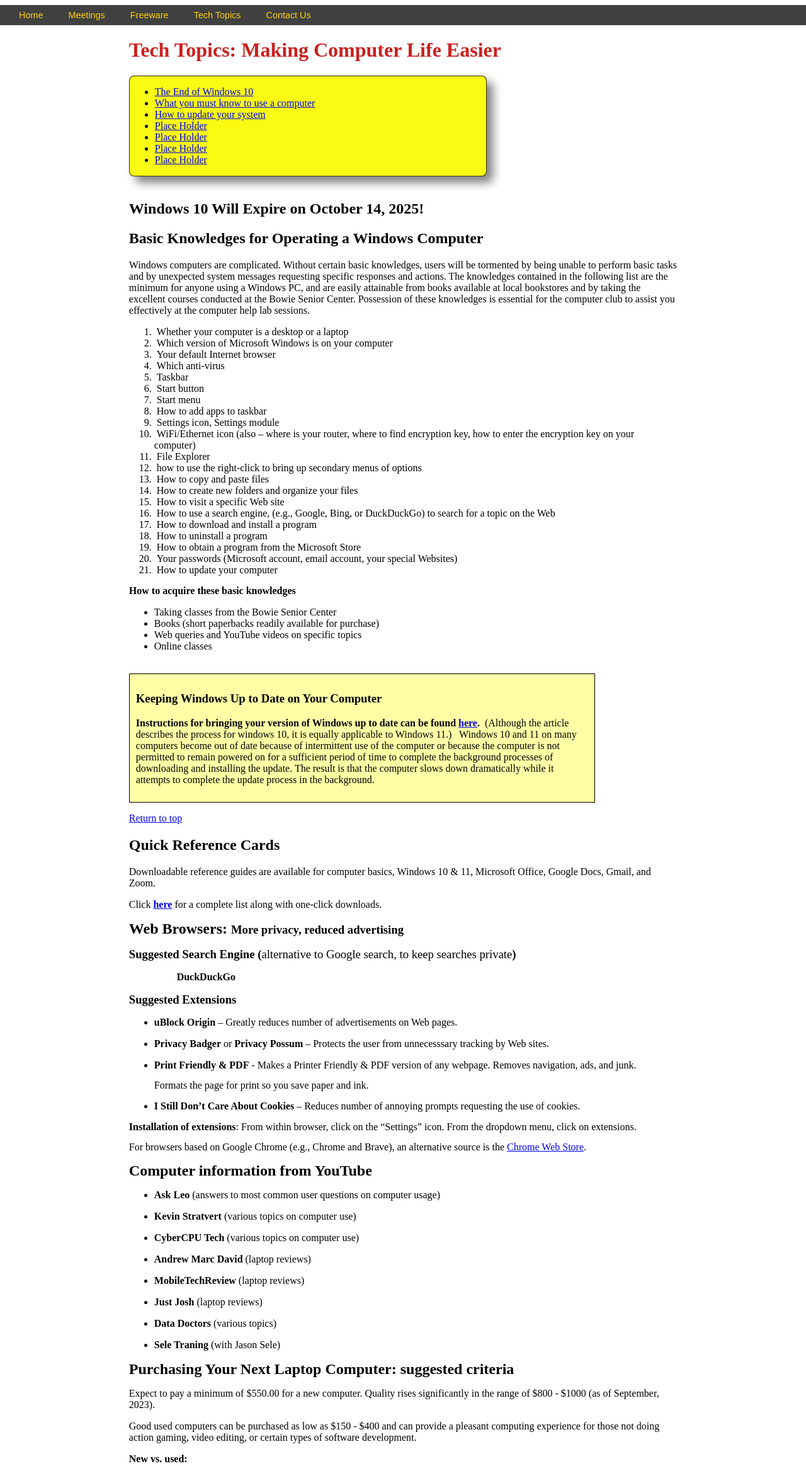
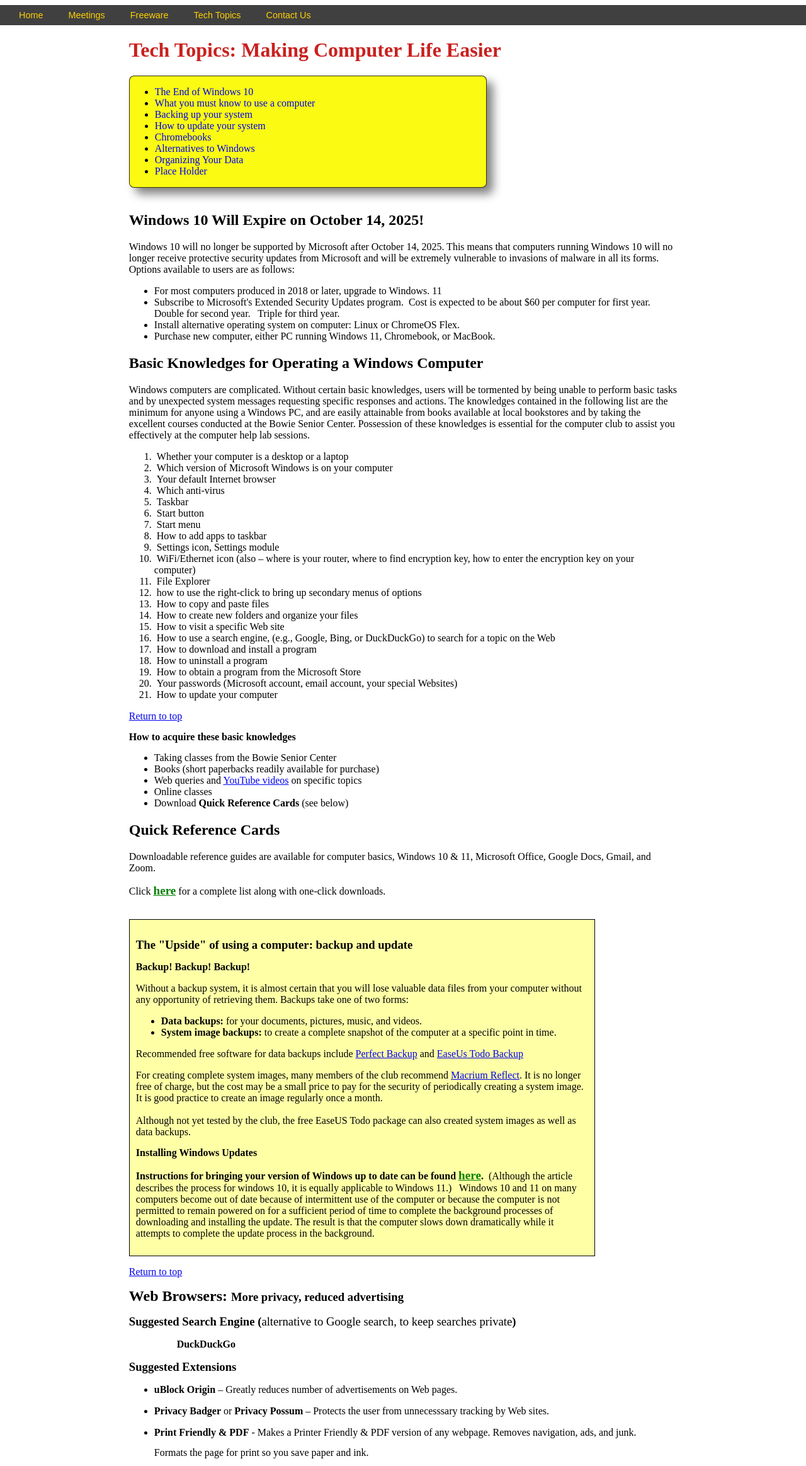
Before and after one commit to RoyRogers08/BSCC-GitHub, a plain HTML site: page techtop.html in a window 1280 px wide. Shown: the part 103-2430 px from the top of the page at 63% size. Drawn offline with Linux system fonts and the light colour scheme.

Commit message:
Continued development

```diff
--- a/css/styles.css
+++ b/css/styles.css
@@ -454,3 +454,20 @@
     .box h4{
         line-height: .4em;
     }
+
+    .linksize{
+        font-size: 1.2em;
+        font-weight:bold;
+        color:green;
+    }
+
+    .ul_link a:hover{
+        text-decoration: none;
+        background-color: black;
+        color:#ffd000;
+    }
+
+    .ul_link a, a:visited{
+        text-decoration: none;
+
+    }
--- a/techtop.html
+++ b/techtop.html
@@ -33,20 +33,21 @@
         <h1><font color="#c9211e"><font face="Liberation Serif, serif">Tech
         Topics: Making Computer Life Easier</font></font></h1>
 
-        <div class="techtop">
+        <div class="techtop ul_link">
             <ul>
 
             <li><a href="#expire">The End of Windows 10</a>
             </li>
             <li><a href="#basics">What you must know to use a computer</a>
             </li>
+            <li><a href="#backup">Backing up your system</a>
             <li><a href="#update">How to update your system</a>
             </li>
-            <li><a href="https://sourceforge.net/">Place Holder</a>
+            <li><a href="#chromebooks">Chromebooks</a>
             </li>
-            <li><a href="https://www.softpedia.com/">Place Holder</a>
+            <li><a href="#linux">Alternatives to Windows</a>
             </li>
-            <li><a href="https://www.bleepingcomputer.com/">Place Holder</a>
+            <li><a href="#organize">Organizing Your Data</a>
             </li>
             <li><a href="https://www.majorgeeks.com/">Place Holder</a>
             </li>
@@ -57,6 +58,16 @@
         <div class="box">
 
             <h2 id="expire">Windows 10 Will Expire on October 14, 2025!</h2>
+            Windows 10 will no longer be supported by Microsoft after October 14, 2025.  This means that computers running Windows 10 will no longer receive protective security updates from Microsoft and will be extremely vulnerable to invasions of malware in all its forms. Options available to users are as follows:
+
+            <ul>
+                <li>For most computers produced in 2018 or later, upgrade to Windows. 11</li>
+                <li>Subscribe to Microsoft's Extended Security Updates program.&nbsp;   Cost is expected to be about $60 per computer for first year.&nbsp;  Double for second year.  &nbsp; Triple for third year.</li>
+                <li>Install alternative operating system on computer:  Linux or ChromeOS Flex.</li>
+                <li>Purchase new computer, either PC running Windows 11, Chromebook, or MacBook.</li>
+
+
+            </ul>
 
             <h2 id="basics">Basic Knowledges for Operating a Windows Computer</h2>
 
@@ -87,14 +98,21 @@
                 <li>&nbsp;How to update your computer</li>
              </ol>
 
+             <p><a href="#">Return to top</a></p>
+
              <h4>How to acquire these basic knowledges</h4>
                 <ul>
                     <li>Taking classes from the Bowie Senior Center</li>
                     <li>Books (short paperbacks readily available for purchase)</li>
-                    <li>Web queries and YouTube videos on specific topics</li>
+                    <li>Web queries and <a href="techtop_youtube.html">YouTube videos</a> on specific topics</li>
                     <li>Online classes</li>
+                    <li>Download <b>Quick Reference Cards</b> (see below)</li>
                 </ul>
-                <br>
+
+
+                <h2>Quick Reference Cards</h2>
+                <p>Downloadable reference guides are available for computer basics, Windows 10 & 11, Microsoft Office, Google Docs, Gmail, and Zoom.</p>
+                <p>Click <a class="linksize"href="techtop_quickref.html">here</a> for a complete list along with one-click downloads.</p><br>
 
 
             <table id="update" width="85%" cellpadding="6" cellspacing="0" style="background: transparent">
@@ -102,8 +120,21 @@
 
             <tr>
                 <td width="100%" valign="top" bgcolor="#ffffa6" style="background: #ffffa6; border: 1px solid #000000; padding: 10px;"><p align="left" style="font-variant: normal; font-style: normal; text-decoration: none">
-                    <h3>Keeping Windows Up to Date on Your Computer</h3>
-                    <b>Instructions for bringing your version of Windows up to date can be found <a href="pdf/Updating%20Windows%2010.pdf">here</a>.  </b>&nbsp;(Although the article describes the process for windows 10, it is equally applicable to Windows 11.) &nbsp; Windows 10 and 11 on many computers become out of date because of intermittent use of the computer or because the computer is not permitted to remain powered on for a sufficient period of time to complete the background processes of downloading and installing the update. The result is that the computer slows down dramatically while it attempts to complete the update process in the background.</p>
+                    <h3 id="backup">The "Upside" of using a computer:  backup and update</h3>
+                    <h4>Backup! Backup! Backup!</h4>
+                    Without a backup system, it is almost certain that you will lose valuable data files from your computer without any opportunity of retrieving them.  Backups take one of two forms:
+                    <ul>
+                        <li><b>Data backups:</b>  for your documents, pictures, music, and videos.</li>
+                        <li><b>System image backups:</b>  to create a complete snapshot of the computer at a specific point in time.</li>
+                    </ul>
+                    <p>Recommended free software for data backups include <a href="https://www.perfect-backup.com/">Perfect Backup</a> and <a href="https://www.easeus.com/backup-software/tb-free.html"> EaseUs Todo Backup</a></p>
+
+                    <p>For creating complete system images, many members of the club recommend <a href=https://www.macrium.com>Macrium Reflect</a>.  It is no longer free of charge, but the cost may be a small price to pay for the security of periodically creating a system image.  It is good practice to create an image regularly once a month.<br><br>
+                    Although not yet tested by the club, the free EaseUS Todo package can also created system images as well as data backups.</p>
+
+
+                    <h4>Installing Windows Updates</h4>
+                    <b>Instructions for bringing your version of Windows up to date can be found <a class="linksize" href="pdf/Updating%20Windows%2010.pdf">here</a>.  </b>&nbsp;(Although the article describes the process for windows 10, it is equally applicable to Windows 11.) &nbsp; Windows 10 and 11 on many computers become out of date because of intermittent use of the computer or because the computer is not permitted to remain powered on for a sufficient period of time to complete the background processes of downloading and installing the update. The result is that the computer slows down dramatically while it attempts to complete the update process in the background.</p>
                 </td>
             </tr>
         </table>
@@ -111,9 +142,7 @@
 
         <div class="box">
 
-            <h2>Quick Reference Cards</h2>
-            <p>Downloadable reference guides are available for computer basics, Windows 10 & 11, Microsoft Office, Google Docs, Gmail, and Zoom.</p>
-            <p>Click <a href="techtop_quickref.html"><b>here</b></a> for a complete list along with one-click downloads.</p>
+
 
         <p><strong><font size="5" style="font-size: 18pt">Web Browsers: </font></strong><strong><font size="4" style="font-size: 14pt">More
         privacy, reduced advertising</font></strong></p>
@@ -148,34 +177,8 @@
         browsers based on Google Chrome (e.g., Chrome and Brave), an
         alternative source is the <a href="https://chrome.google.com/webstore/category/extensions">Chrome
         Web Store</a>.</span></p>
-        <p><strong><font size="5" style="font-size: 18pt">Computer
-        information from YouTube</font></strong></p>
-        <ul>
-            <li><p style="margin-bottom: 0in"><strong><font size="3" style="font-size: 12pt">Ask
-            Leo </font></strong><strong><font size="3" style="font-size: 12pt"><span style="font-weight: normal">(answers
-            to most common user questions on computer usage)</span></font></strong></p>
-            <li><p style="margin-bottom: 0in"><strong><font size="3" style="font-size: 12pt">Kevin
-            Stratvert </font></strong><strong><font size="3" style="font-size: 12pt"><span style="font-weight: normal">(various
-            topics on computer use)</span></font></strong></p>
-            <li><p style="margin-bottom: 0in"><strong><font size="3" style="font-size: 12pt">CyberCPU
-            Tech </font></strong><strong><font size="3" style="font-size: 12pt"><span style="font-weight: normal">(various
-            topics on computer use)</span></font></strong></p>
-            <li><p style="margin-bottom: 0in"><strong><font size="3" style="font-size: 12pt">Andrew
-            Marc David </font></strong><strong><font size="3" style="font-size: 12pt"><span style="font-weight: normal">(laptop
-            reviews)</span></font></strong></p>
-            <li><p style="margin-bottom: 0in"><strong><font size="3" style="font-size: 12pt">MobileTechReview
-            </font></strong><strong><font size="3" style="font-size: 12pt"><span style="font-weight: normal">(laptop
-            reviews)</span></font></strong></p>
-            <li><p style="margin-bottom: 0in"><strong><font size="3" style="font-size: 12pt"><b>Just
-            Josh</b></font></strong><strong> </strong><strong><font size="3" style="font-size: 12pt"><span style="font-weight: normal">(laptop
-            reviews)</span></font></strong></p>
-            <li><p style="margin-bottom: 0in"><strong><font size="3" style="font-size: 12pt"><b>Data
-            Doctors</b></font></strong><strong> </strong><strong><font size="3" style="font-size: 12pt"><span style="font-weight: normal">(various
-            topics)</span></font></strong></p>
-            <li><p style="margin-bottom: 0in"><strong><font size="3" style="font-size: 12pt"><b>Sele
-            Traning</b></font></strong><strong> </strong><strong><font size="3" style="font-size: 12pt"><span style="font-weight: normal">(with
-            Jason Sele)</span></font></strong></p>
-        </ul>
+
+
         <p style="margin-bottom: 0in"><strong><font size="5" style="font-size: 18pt"><b>Purchasing
         Your Next Laptop Computer: suggested criteria</b></font></strong></p>
         <p style="margin-bottom: 0in"><strong><font size="3" style="font-size: 12pt"><span style="font-weight: normal">Expect
--- /dev/null
+++ b/techtop_youtube.html
@@ -0,0 +1,29 @@
+<!DOCTYPE html>
+<html lang="en">
+<head>
+    <meta charset="UTF-8">
+    <meta name="viewport" content="width=device-width, initial-scale=1.0">
+    <link rel="stylesheet" href="css/styles.css">
+    <title>YouTube Channels</title>
+</head>
+<body>
+
+    <main>
+    <div class="back">
+    <a class="linksize" href="techtop.html">&#8592; back</a>
+    </div>
+
+<h2>Selected YouTube Channels for Computer Information and Tutorials
+    </h2>
+
+    <ul>
+        <li><b>Ask Leo</b> (answers to most common user questions on computer usage)</p>
+        <li><b>Kevin Stratvert</b> (various topics on computer use)</p>
+        <li><b>CyberCPU Tech</b> (various topics on computer use)</p>
+        <li><b>Andrew Marc David</b> (laptop reviews)</p>
+        <li><b>MobileTechReview</b> (laptop reviews)</p>
+        <li><b>Just Josh</b>(laptop reviews)</p>
+        <li><b>Data Doctors</b>(various topics)</p>
+        <li><b>Sele Traning</b>(with
+        Jason Sele)</p>
+    </ul>
```
Also changed, not shown: index.html (+1 -2 lines), meetings.html (+1 -1 lines), minutes_current.html (+1 -1 lines), techtop_quickref.html (+13 -10 lines).
